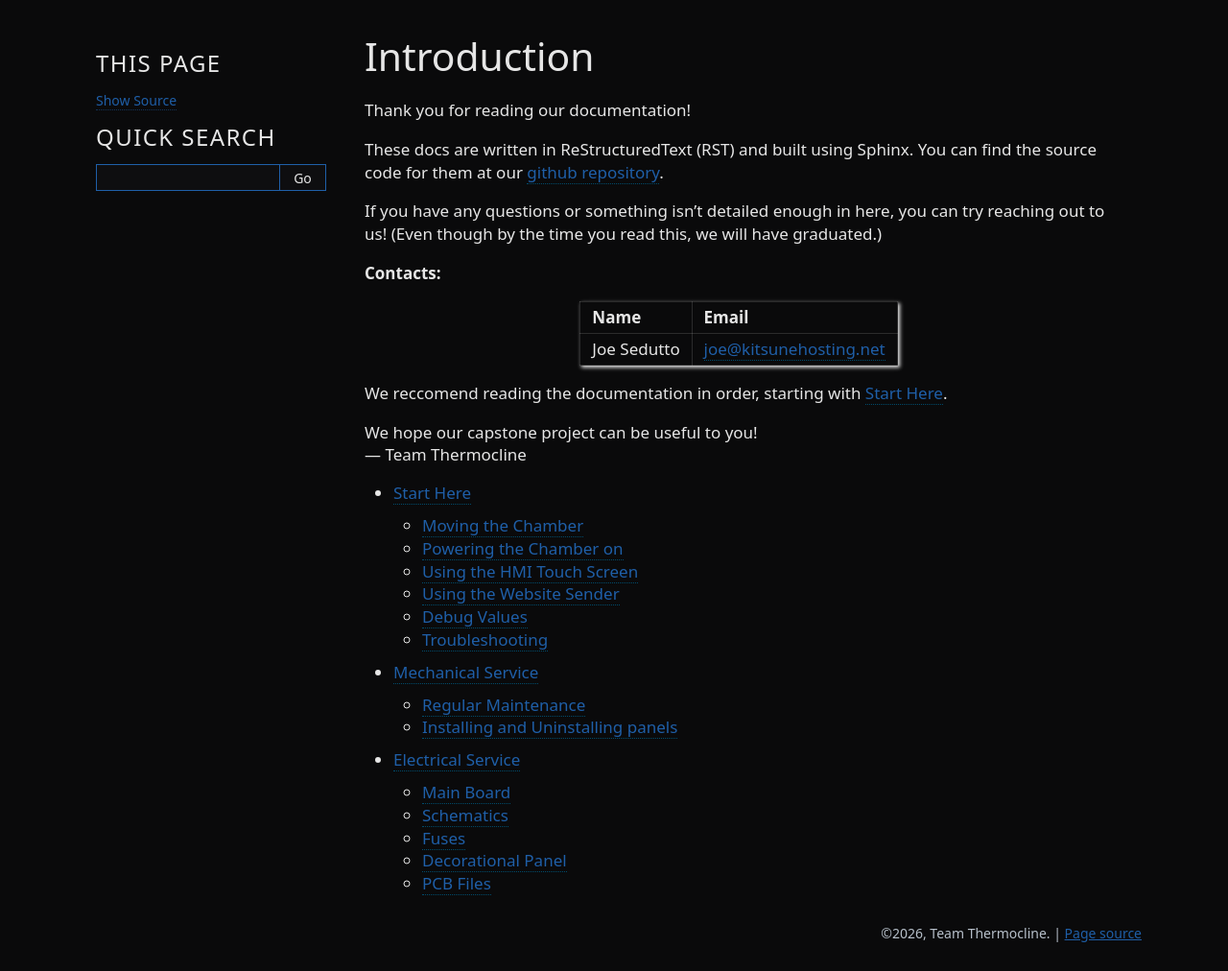
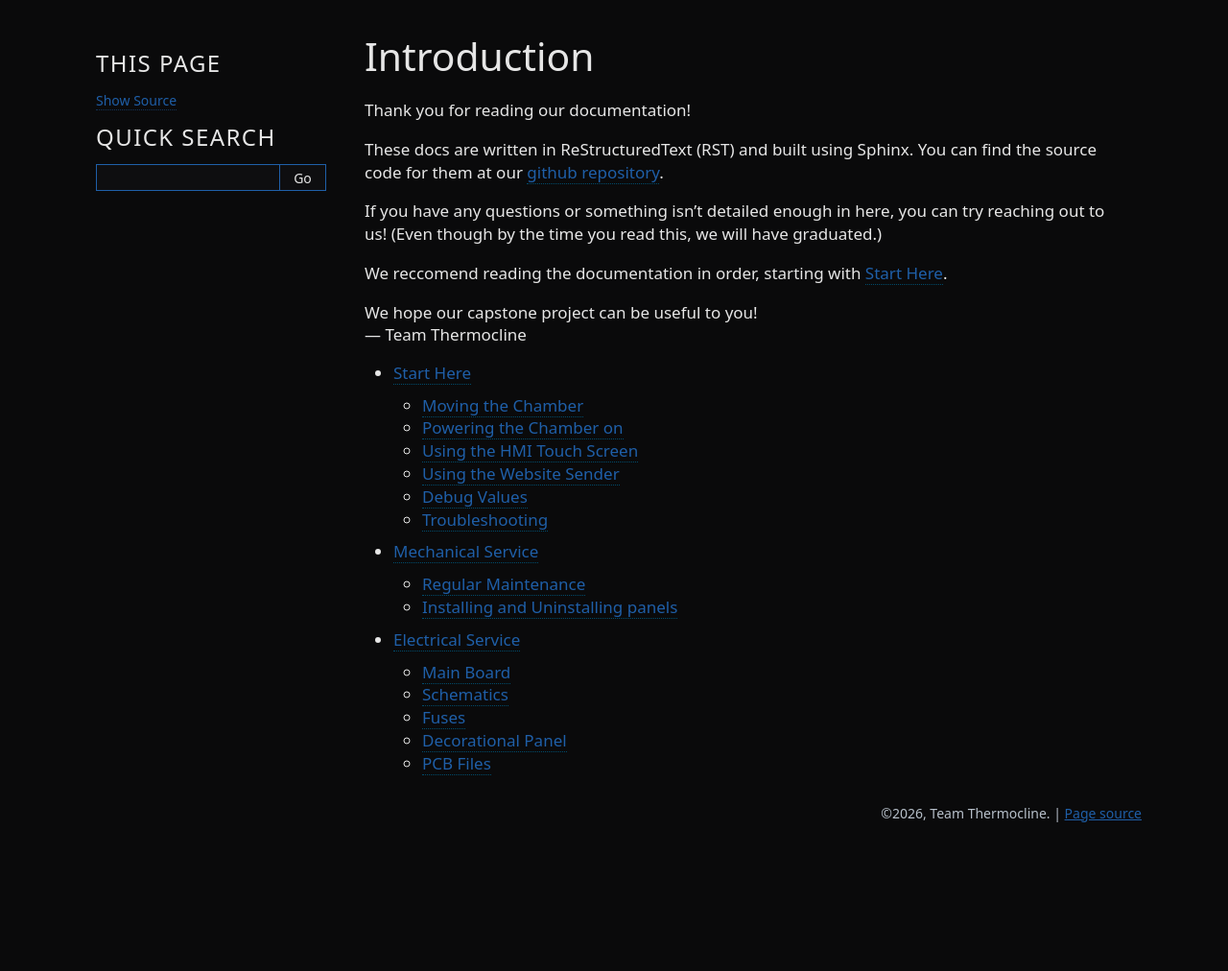
Before and after one commit to Team-Thermocline/team-thermocline.github.io, a Sphinx documentation site: the page built from docs/index.rst, in a window 1280 px wide. Shown: the whole page at 96% size. Built offline with Sphinx 7.4.7, drawn with Linux system fonts in a browser that asks for light colours; after the commit the page ends 900 px from its top, so only the background shows below that.

Commit message:
Remove contacts

```diff
--- a/docs/index.rst
+++ b/docs/index.rst
@@ -8,14 +8,6 @@ at our `github repository <https://github.com/Team-Thermocline/team-thermocline.
 
 If you have any questions or something isn't detailed enough in here, you can try reaching out to us! (Even though by
 the time you read this, we will have graduated.)
-
-**Contacts:**
-
-+-------------+-----------------------------------------------------------+
-|    Name     |                           Email                           |
-+=============+===========================================================+
-| Joe Sedutto | `joe@kitsunehosting.net <mailto:joe@kitsunehosting.net>`_ |
-+-------------+-----------------------------------------------------------+
 
 We reccomend reading the documentation in order, starting with :doc:`starthere`.
 
```
